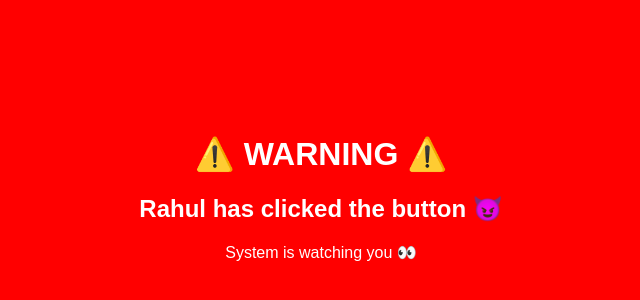
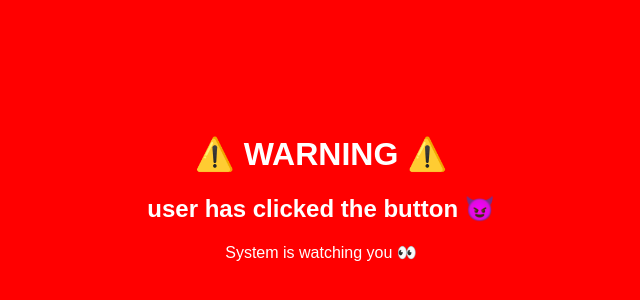
Before and after one commit to notrdg696k/Hdhd, a plain HTML site: page second.html in a window 1280 px wide. Shown: the part 150-450 px from the top of the page, without its empty margins (319-959 px from the left). Drawn offline with Linux system fonts and the light colour scheme.

Commit message:
Update and rename Rgrg.html to second.html

```diff
--- a/Rgrg.html
+++ b/second.html
@@ -15,7 +15,7 @@
 <body>
 
 <h1>⚠️ WARNING ⚠️</h1>
-<h2>Rahul has clicked the button 😈</h2>
+<h2>user has clicked the button 😈</h2>
 <p>System is watching you 👀</p>
 
 <script>
```
